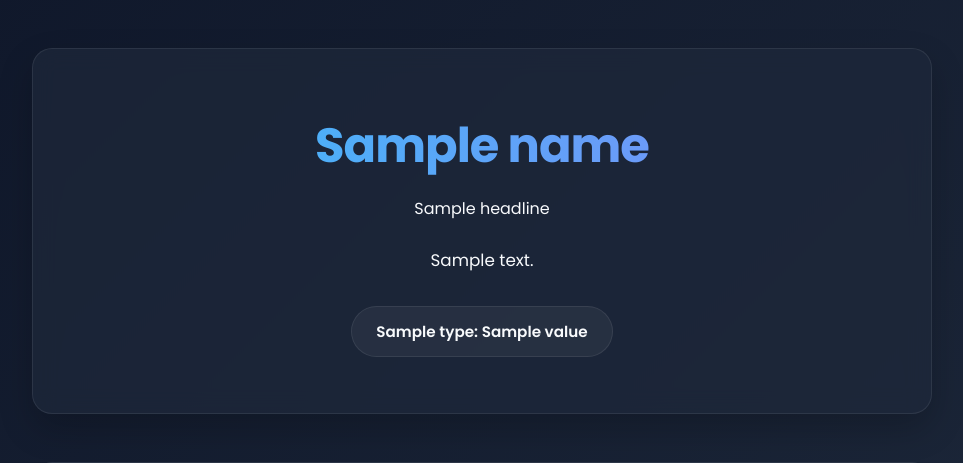
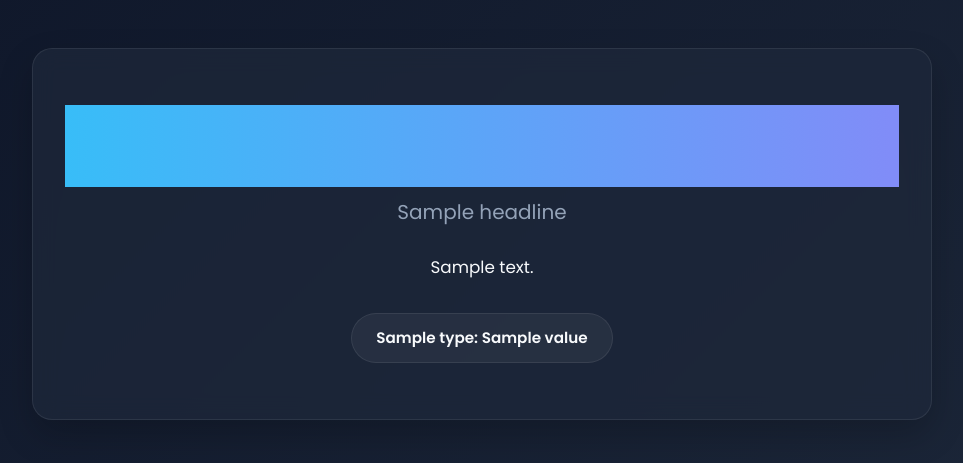
Before and after one commit to latenight-coder05/ai_portfolio_generator, a Flask app: template templates/template.html in a window 1280 px wide. Shown: the top 463 px of the page, without its empty margins (158-1121 px from the left). Run offline with Flask 3, Linux system fonts and the light colour scheme; the template is opened without the code that fills it: most values are stand-ins (such as "Sample title", 1, 10 or a date in 2020).

Commit message:
Overhaul layout to normal one

```diff
--- a/static/style.css
+++ b/static/style.css
@@ -56,19 +56,17 @@ body {
   /* Gradient text effect */
   background: linear-gradient(to right, #38bdf8, #818cf8);
   -webkit-background-clip: text;
-  background-clip: text;
+  background-clip:var(--text-main);
   -webkit-text-fill-color: transparent;
   margin-bottom: 0.5rem;
   letter-spacing: -1px;
 }
 
 .headline {
-  overflow: hidden;
-  white-space: nowrap;
-  /* Removed the border-right cursor */
-  animation: typing 2s steps(40, end); /* Removed the blinking animation */
-  margin: 0 auto 1.5rem auto;
-  max-width: fit-content;
+  font-size: 1.25rem;
+  color: var(--text-muted);
+  font-weight: 400;
+  margin-bottom: 1.5rem;
 }
 
 .summary {
--- a/templates/template.html
+++ b/templates/template.html
@@ -110,6 +110,5 @@
       <p>Generated automatically with Python,Gemini API</p>
     </footer>
   </div>
-
 </body>
 </html>
```
